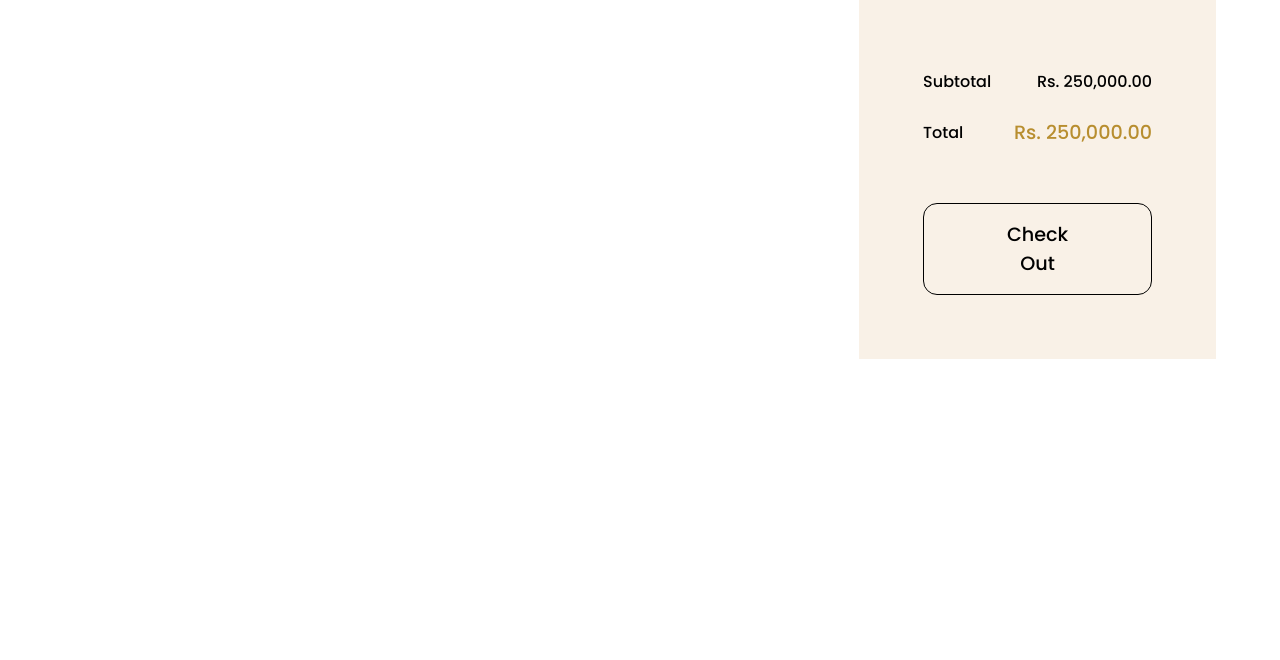
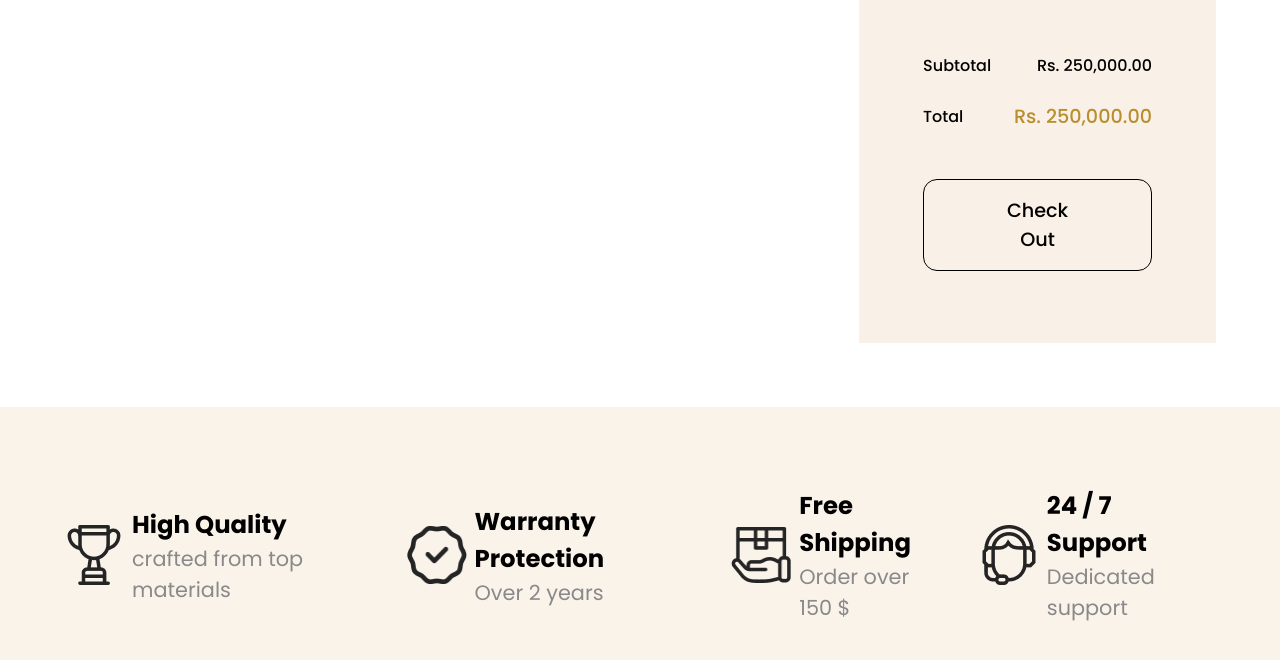
Before and after one commit to rakesh-kumar-18/marmeto, a plain HTML site: page index.html in a window 1280 px wide. Shown: the part 492-1152 px from the top of the page. Before the commit the page ends 915 px from the top, so only its background shows below. Drawn offline with nearby package versions, Linux system fonts and the light colour scheme.

Commit message:
add footer section

```diff
--- a/index.html
+++ b/index.html
@@ -83,6 +83,40 @@
             <button class="checkout-button">Check Out</button>
         </section>
     </main>
+
+    <!-- Footer Section -->
+    <footer class="footer">
+        <div class="footer-services">
+            <div class="service">
+                <img src="images/trophy.png" alt="High Quality">
+                <div>
+                    <h3>High Quality</h3>
+                    <p>crafted from top materials</p>
+                </div>
+            </div>
+            <div class="service">
+                <img src="images/guarantee.png" alt="Warranty">
+                <div>
+                    <h3>Warranty Protection</h3>
+                    <p>Over 2 years</p>
+                </div>
+            </div>
+            <div class="service">
+                <img src="images/shipping.png" alt="Free Shipping">
+                <div>
+                    <h3>Free Shipping</h3>
+                    <p>Order over 150 $</p>
+                </div>
+            </div>
+            <div class="service">
+                <img src="images/customer-support.png" alt="Support">
+                <div>
+                    <h3>24 / 7 Support</h3>
+                    <p>Dedicated support</p>
+                </div>
+            </div>
+        </div>
+    </footer>
 </body>
 
 </html>
--- a/styles.css
+++ b/styles.css
@@ -118,7 +118,7 @@
 .cart-totals {
     flex: 0.6;
     background: #F9F1E7;
-    padding: 1rem 4rem 4rem;
+    padding: 1rem 4rem 4.5rem;
     text-align: left;
     display: flex;
     flex-direction: column;
@@ -128,7 +128,7 @@
 .cart-totals p {
     font-size: 2rem;
     font-weight: 600;
-    margin-bottom: 3rem;
+    margin-bottom: 2rem;
     text-align: center;
 }
 
@@ -160,7 +160,7 @@
     transition: all 0.3s ease;
     width: fit-content;
     margin: auto;
-    margin-top: 2rem;
+    margin-top: 1.5rem;
 }
 
 .checkout-button:hover {
@@ -169,6 +169,34 @@
     border-color: #B88E2F;
 }
 
+/* Footer Section */
+.footer {
+    background: #FAF3EA;
+    padding: 5rem 4rem;
+}
+
+.footer-services {
+    display: flex;
+    justify-content: space-between;
+    gap: 2rem;
+}
+
+.service {
+    display: flex;
+    align-items: center;
+    gap: 0.5rem;
+    font-size: 1.3rem;
+}
+
+.service img {
+    width: 60px;
+    height: 60px;
+}
+
+.service p {
+    color: #898989;
+}
+
 @media (max-width: 768px) {
     .cart-totals {
         width: 100%;
```
Also changed, not shown: images/customer-support.png (added), images/guarantee.png (added), images/shipping.png (added), images/trophy.png (added).
